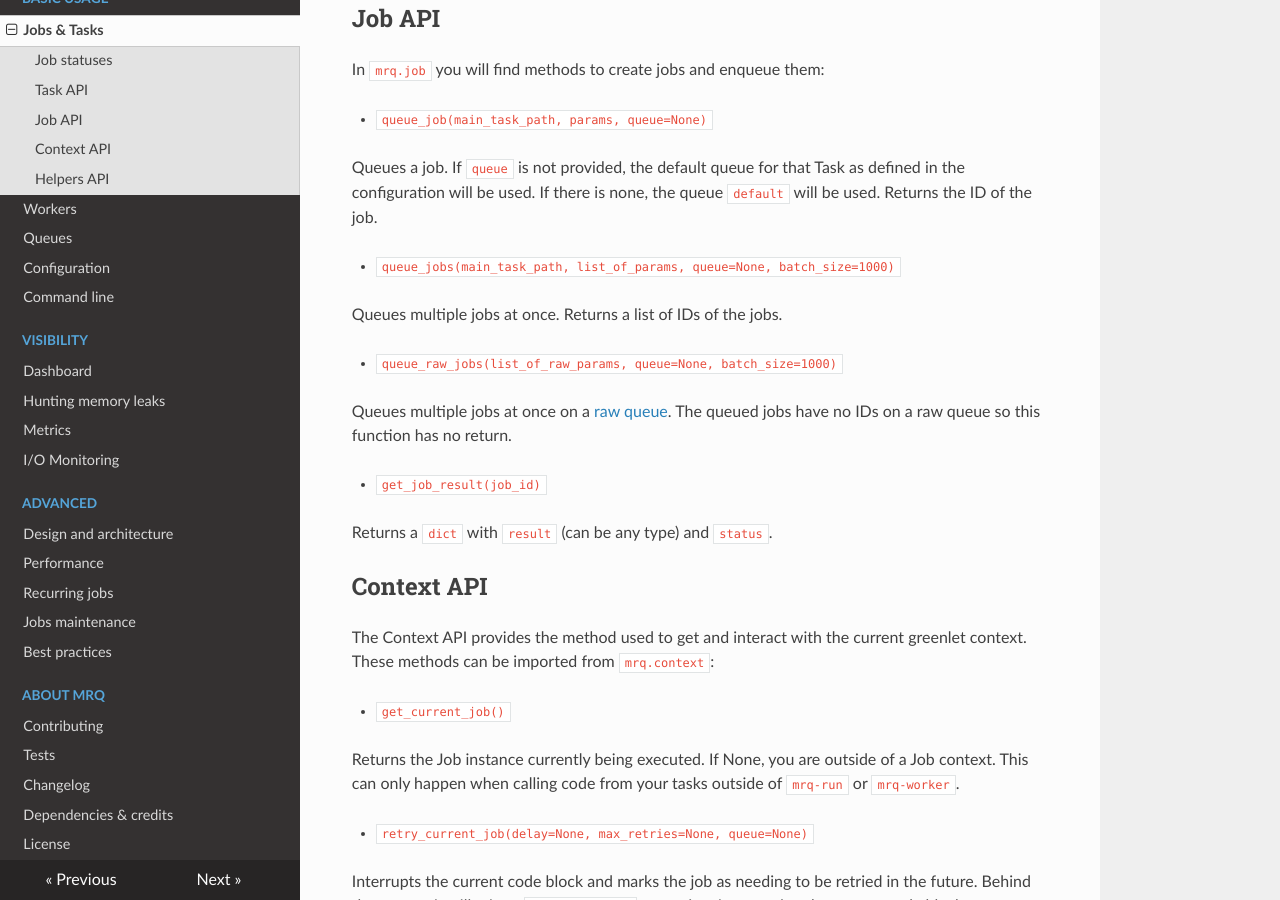
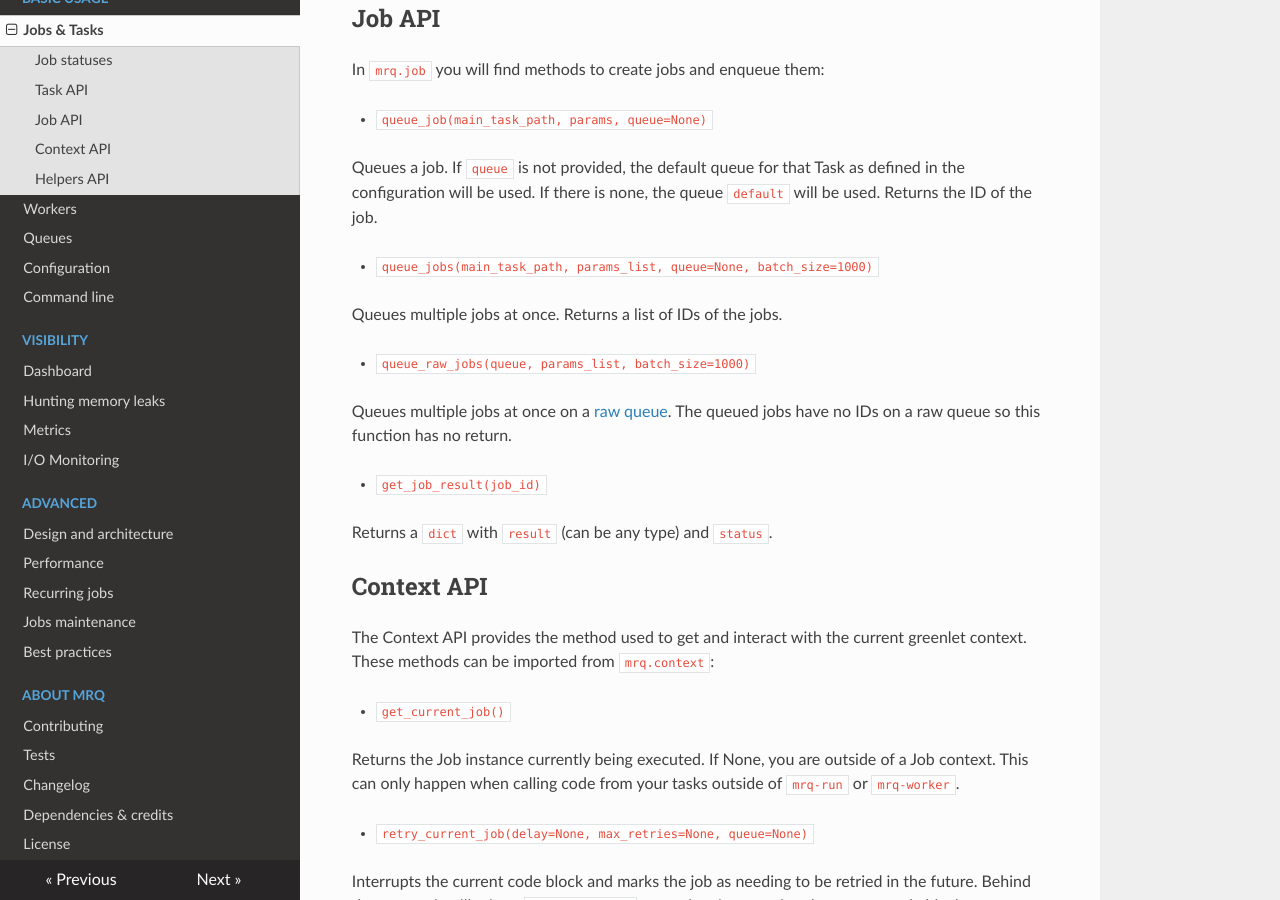
Before and after one commit to pricingassistant/mrq, an MkDocs documentation site: the page built from docs/jobs.md, in a window 1280 px wide and 900 px high, scrolled down 1633 px. Built offline with MkDocs 1.6.1, drawn with Linux system fonts in a browser that asks for light colours; nearby versions of some CDN libraries; old or Windows-style settings are respelled for this version of MkDocs.

Commit message:
Update jobs.md

```diff
--- a/docs/jobs.md
+++ b/docs/jobs.md
@@ -47,11 +47,11 @@
 
 Queues a job. If `queue` is not provided, the default queue for that Task as defined in the configuration will be used. If there is none, the queue `default` will be used. Returns the ID of the job.
 
-* `queue_jobs(main_task_path, list_of_params, queue=None, batch_size=1000)`
+* `queue_jobs(main_task_path, params_list, queue=None, batch_size=1000)`
 
 Queues multiple jobs at once. Returns a list of IDs of the jobs.
 
-* `queue_raw_jobs(list_of_raw_params, queue=None, batch_size=1000)`
+* `queue_raw_jobs(queue, params_list, batch_size=1000)`
 
 Queues multiple jobs at once on a [raw queue](queues.md#raw-queues). The queued jobs have no IDs on a raw queue so this function has no return.
 
```
